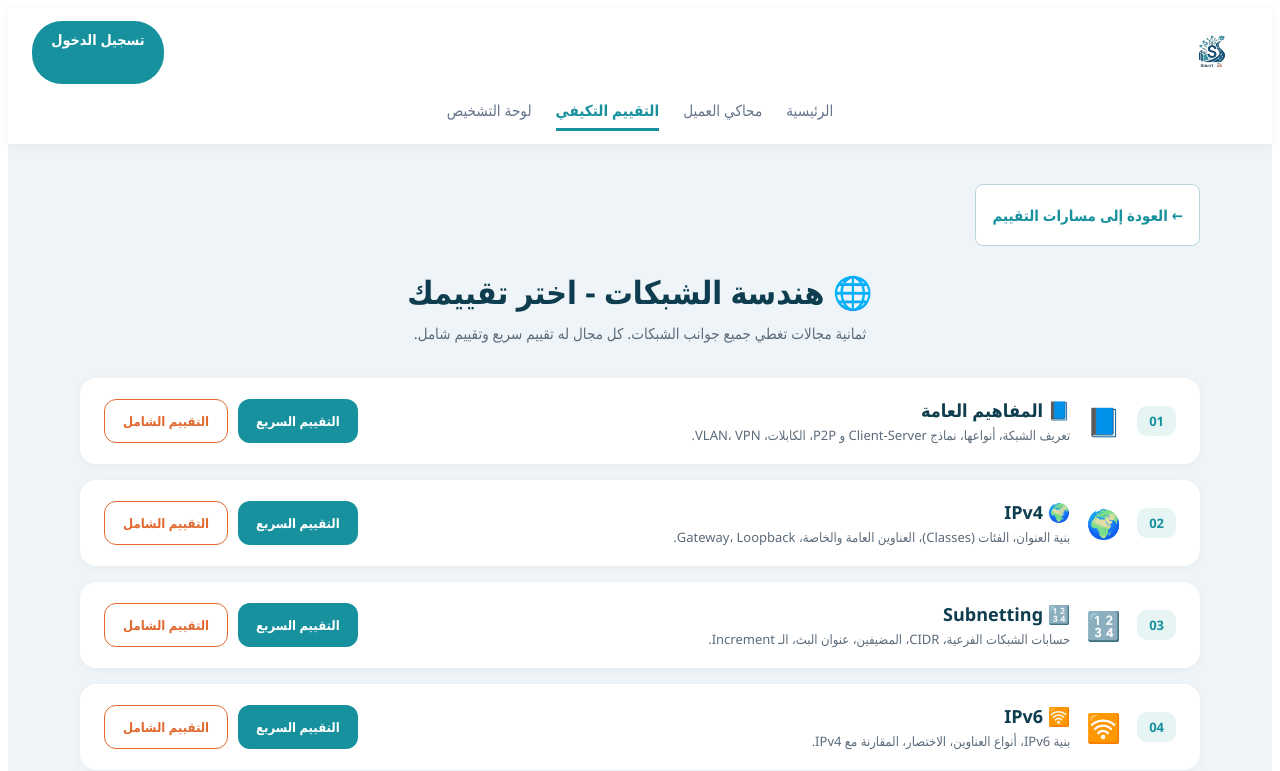
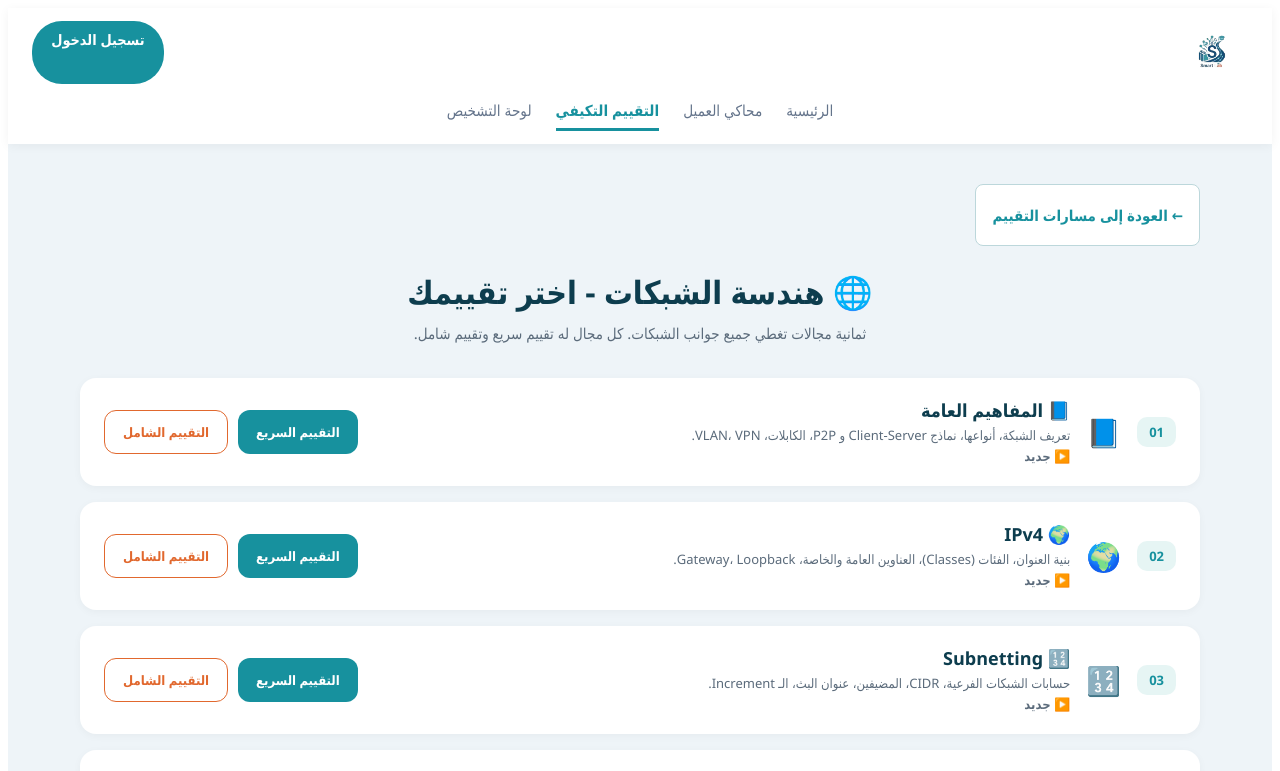
Before and after one commit to Alaa0011908/smartlab-full, a Next.js app: page /assessment/categories in a window 1280 px wide. Shown: the top 771 px of the page. Built offline with nearby package versions, Linux system fonts and the light colour scheme.

Commit message:
Update categories.js

```diff
--- a/pages/assessment/categories.js
+++ b/pages/assessment/categories.js
@@ -5,6 +5,7 @@ import Link from 'next/link';
 import Head from 'next/head';
 import Navbar from "../../components/Navbar";
 import Footer from "../../components/Footer";
+import { getAssessmentName } from '../../data/questions/basics';
 
 const COLORS = {
   teal: "#17919e",
@@ -16,6 +17,8 @@ const COLORS = {
   text: "#0d1e3b",
   muted: "#5b6b7b",
   border: "#bcd7db",
+  success: "#2ECC71",
+  warning: "#F39C12",
 };
 
 const styles = {
@@ -115,6 +118,11 @@ const styles = {
     color: COLORS.muted,
     margin: 0,
   },
+  categoryStatus: {
+    fontSize: '13px',
+    fontWeight: 600,
+    marginTop: 4,
+  },
   categoryButtons: {
     display: 'flex',
     gap: '10px',
@@ -157,15 +165,40 @@ const styles = {
 export default function Categories() {
   const router = useRouter();
   const [isMobile, setIsMobile] = useState(false);
-  const [isSmallMobile, setIsSmallMobile] = useState(false);
+  const [assessmentStatus, setAssessmentStatus] = useState({});
 
   useEffect(() => {
     const checkSize = () => {
       setIsMobile(window.innerWidth < 768);
-      setIsSmallMobile(window.innerWidth < 480);
     };
     checkSize();
     window.addEventListener("resize", checkSize);
+
+    // قراءة حالة التقييمات من localStorage
+    try {
+      const results = JSON.parse(localStorage.getItem('assessmentResults') || '[]');
+      const statusMap = {};
+      const categories = ['concepts', 'ipv4', 'subnetting', 'ipv6', 'osi', 'devices', 'email', 'tcpip'];
+      categories.forEach(id => {
+        const completed = results.filter(r => r.assessmentName === getAssessmentName(id));
+        if (completed.length > 0) {
+          const last = completed[completed.length - 1];
+          if (last.score >= 80) {
+            statusMap[id] = { status: '✅ مكتمل', color: COLORS.success };
+          } else if (last.score >= 50) {
+            statusMap[id] = { status: '🔄 قيد التقدم', color: COLORS.warning };
+          } else {
+            statusMap[id] = { status: '⚠️ يحتاج إعادة', color: COLORS.orange };
+          }
+        } else {
+          statusMap[id] = { status: '▶️ جديد', color: COLORS.muted };
+        }
+      });
+      setAssessmentStatus(statusMap);
+    } catch (error) {
+      console.error('Error loading assessment status:', error);
+    }
+
     return () => window.removeEventListener("resize", checkSize);
   }, []);
 
@@ -233,7 +266,9 @@ export default function Categories() {
           </div>
 
           <div style={styles.categoryList}>
-            {categories.map((cat) => (
+            {categories.map((cat) => {
+              const status = assessmentStatus[cat.id] || { status: '▶️ جديد', color: COLORS.muted };
+              return (
                 <div
                   key={cat.id}
                   style={styles.categoryRow}
@@ -252,6 +287,9 @@ export default function Categories() {
                   <div style={styles.categoryInfo} className="category-info">
                     <h3 style={styles.categoryTitle} className="category-title">{cat.title}</h3>
                     <p style={styles.categoryDesc} className="category-desc">{cat.description}</p>
+                    <span style={{ ...styles.categoryStatus, color: status.color }}>
+                      {status.status}
+                    </span>
                   </div>
                   <div style={styles.categoryButtons} className="category-buttons">
                     <button
@@ -286,7 +324,8 @@ export default function Categories() {
                     </button>
                   </div>
                 </div>
-            ))}
+              );
+            })}
           </div>
         </main>
 
```
Lines whose indentation alone changed are shown as unchanged.
